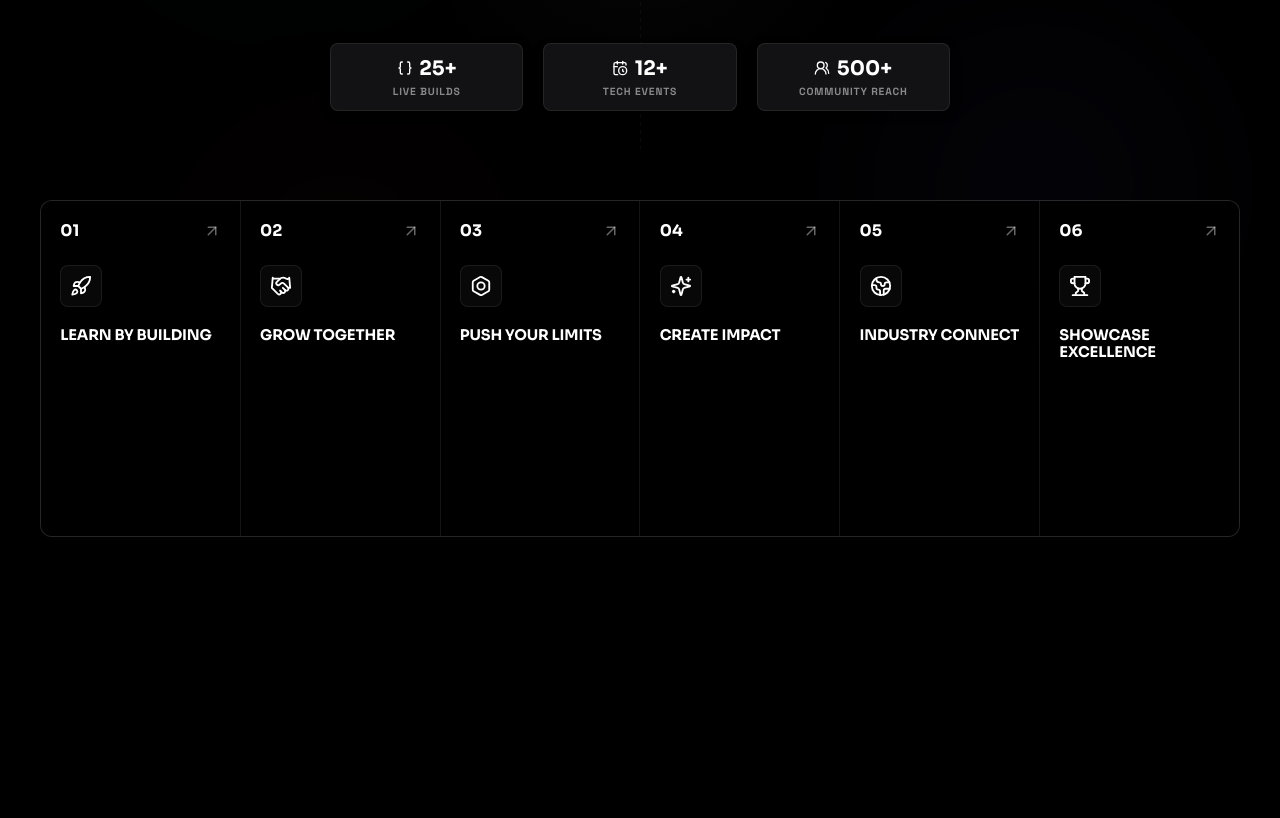
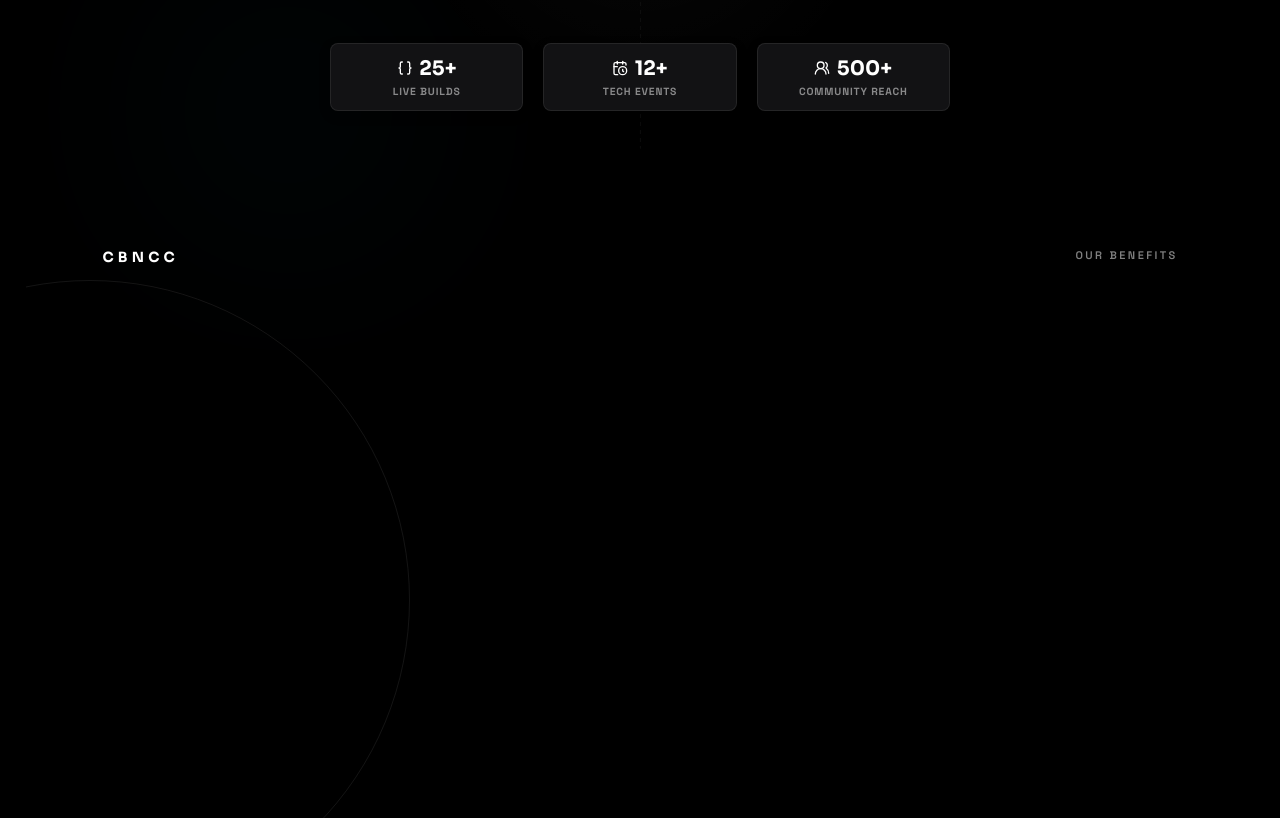
Before and after one commit to Gourav1216/CBNCC-homepage, a React (Vite) app: page / in a window 1280 px wide. Shown: the part 444-1262 px from the top of the page. Before the commit the page ends 1020 px from the top, so only its background shows below. Built offline with nearby package versions, Linux system fonts and the light colour scheme.

Commit message:
Implement scroll-linked arc timeline on PC view and preserve mobile grid layout

```diff
--- a/index.html
+++ b/index.html
@@ -10,7 +10,7 @@
     <link rel="preconnect" href="https://fonts.googleapis.com" />
     <link rel="preconnect" href="https://fonts.gstatic.com" crossorigin />
     <link
-      href="https://fonts.googleapis.com/css2?family=Sora:wght@400;500;600;700&family=Space+Grotesk:wght@400;500;600;700&display=swap"
+      href="https://fonts.googleapis.com/css2?family=Instrument+Serif:ital@0;1&family=Sora:wght@400;500;600;700&family=Space+Grotesk:wght@400;500;600;700&display=swap"
       rel="stylesheet"
     />
   </head>
--- a/src/sections/WhyJoinCBNCC.tsx
+++ b/src/sections/WhyJoinCBNCC.tsx
@@ -1,4 +1,4 @@
-import { useState } from "react";
+import { useState, useEffect, useRef } from "react";
 import {
   ArrowUpRight,
   Bolt,
@@ -70,6 +70,83 @@ const benefits: Benefit[] = [
 
 export function WhyJoinCBNCC() {
   const [expandedIndex, setExpandedIndex] = useState<number | null>(null);
+  const containerRef = useRef<HTMLDivElement>(null);
+  const stepsRef = useRef<HTMLDivElement[]>([]);
+
+  useEffect(() => {
+    const section = containerRef.current;
+    if (!section) return;
+
+    const steps = stepsRef.current;
+    const N = steps.length;
+    if (N === 0) return;
+
+    const SPACING = 360 / N;
+
+    const getRadius = () => {
+      return window.innerHeight * 0.4;
+    };
+
+    const paint = (progress: number) => {
+      const offset = progress * (N - 1) * SPACING;
+      const r = getRadius();
+
+      for (let i = 0; i < N; i++) {
+        const el = steps[i];
+        if (!el) continue;
+
+        let a = i * SPACING - offset;
+        while (a > 180) a -= 360;
+        while (a <= -180) a += 360;
+        const d = Math.abs(a);
+
+        // closeness: 1 when active (a = 0), drops to 0 at SPACING/2 distance
+        const closeness = Math.max(0, 1 - d / (SPACING / 2));
+
+        const rad = (a * Math.PI) / 180;
+        const x = r * Math.cos(rad);
+        const y = r * Math.sin(rad);
+
+        const tilt = -a * (1 - closeness);
+
+        el.style.transform = `translate(${x.toFixed(1)}px, ${y.toFixed(1)}px) rotate(${tilt.toFixed(2)}deg)`;
+        el.style.opacity = Math.max(0, 1 - d / 110).toFixed(3);
+        el.style.setProperty("--c", closeness.toFixed(3));
+      }
+    };
+
+    const getProgress = () => {
+      const rect = section.getBoundingClientRect();
+      const scrolled = -rect.top;
+      const range = section.offsetHeight - window.innerHeight;
+      if (range <= 0) return 0;
+      return Math.max(0, Math.min(1, scrolled / range));
+    };
+
+    let pending = false;
+    const tick = () => {
+      if (window.innerWidth <= 1024) return;
+      if (pending) return;
+      pending = true;
+      requestAnimationFrame(() => {
+        paint(getProgress());
+        pending = false;
+      });
+    };
+
+    window.addEventListener("scroll", tick, { passive: true });
+    window.addEventListener("touchmove", tick, { passive: true });
+    window.addEventListener("resize", tick, { passive: true });
+
+    // Initial paint
+    paint(0);
+
+    return () => {
+      window.removeEventListener("scroll", tick);
+      window.removeEventListener("touchmove", tick);
+      window.removeEventListener("resize", tick);
+    };
+  }, []);
 
   return (
     <section className="why-join" aria-labelledby="why-join-title">
@@ -133,6 +210,36 @@ export function WhyJoinCBNCC() {
         </div>
       </div>
 
+      {/* PC View: Scroll-Linked Arc Timeline */}
+      <div className="why-join__timeline-container" ref={containerRef}>
+        <div className="why-join__timeline-pin">
+          <div className="why-join__timeline-brand">CBNCC</div>
+          <div className="why-join__timeline-eyebrow">Our Benefits</div>
+          <div className="why-join__timeline-arc"></div>
+
+          {benefits.map(({ title, description }, index) => (
+            <div
+              key={title}
+              className="why-join__timeline-step"
+              ref={(el) => {
+                if (el) stepsRef.current[index] = el;
+              }}
+            >
+              <div className="why-join__timeline-step-content">
+                <div className="why-join__timeline-step-dot"></div>
+                <span className="why-join__timeline-step-num">
+                  {String(index + 1).padStart(2, "0")}
+                </span>
+                <div className="why-join__timeline-step-info">
+                  <h4 className="why-join__timeline-step-title">{title}</h4>
+                  <p className="why-join__timeline-step-desc">{description}</p>
+                </div>
+              </div>
+            </div>
+          ))}
+        </div>
+      </div>
+
       <div className="why-join__grid-container">
         <div className="why-join__grid" aria-label="CBNCC member benefits">
           {benefits.map(({ title, description, Icon, accent }, index) => (
--- a/src/styles.css
+++ b/src/styles.css
@@ -255,8 +255,137 @@ select {
   color: rgba(255, 255, 255, 0.5);
 }
 
+/* Scroll-Linked Arc Timeline (PC Only) */
+.why-join__timeline-container {
+  position: relative;
+  height: 400vh;
+  width: 100%;
+  background: transparent;
+  display: flex;
+  flex-direction: column;
+}
+
+.why-join__timeline-pin {
+  position: sticky;
+  top: 0;
+  height: 100vh;
+  width: 100%;
+  overflow: hidden;
+  background: transparent;
+}
+
+.why-join__timeline-brand {
+  position: absolute;
+  top: 6vh;
+  left: 6vw;
+  z-index: 5;
+  font-family: "Sora", sans-serif;
+  font-weight: 800;
+  font-size: 14px;
+  letter-spacing: 0.3em;
+  color: #ffffff;
+}
+
+.why-join__timeline-eyebrow {
+  position: absolute;
+  top: 6vh;
+  right: 6vw;
+  z-index: 5;
+  font-family: "Space Grotesk", sans-serif;
+  font-size: 11px;
+  color: rgba(255, 255, 255, 0.5);
+  letter-spacing: 0.22em;
+  text-transform: uppercase;
+  font-weight: 600;
+}
+
+.why-join__timeline-arc {
+  position: absolute;
+  width: 80vh;
+  height: 80vh;
+  top: 50%;
+  left: 5vw;
+  transform: translate(-50%, -50%);
+  border: 1.5px solid rgba(255, 255, 255, 0.08);
+  border-radius: 50%;
+  pointer-events: none;
+}
+
+/* each step is a 0-size anchor; JS sets the transform */
+.why-join__timeline-step {
+  position: absolute;
+  top: 50%;
+  left: 5vw;
+  width: 0;
+  height: 0;
+  transform-origin: 0 0;
+  will-change: transform, opacity;
+}
+
+.why-join__timeline-step-content {
+  position: absolute;
+  top: 0;
+  left: 0;
+  transform: translateY(-50%);
+  display: flex;
+  align-items: center;
+  gap: 28px;
+}
+
+.why-join__timeline-step-dot {
+  width: 10px;
+  height: 10px;
+  border-radius: 50%;
+  background: #6366f1;
+  box-shadow: 0 0 12px rgba(99, 102, 241, 0.8);
+  flex-shrink: 0;
+  opacity: calc(0.2 + 0.8 * var(--c, 0));
+  transition: opacity 150ms ease, background-color 150ms ease, box-shadow 150ms ease;
+}
+
+.why-join__timeline-step-num {
+  font-family: 'Instrument Serif', serif;
+  font-weight: 400;
+  line-height: 1;
+  white-space: nowrap;
+  font-size: calc(52px + 64px * var(--c, 0));
+  color: rgba(255, 255, 255, calc(0.25 + 0.75 * var(--c, 0)));
+  transition: font-size 150ms ease, color 150ms ease;
+}
+
+.why-join__timeline-step-info {
+  display: flex;
+  flex-direction: column;
+  gap: 6px;
+  overflow: hidden;
+  opacity: var(--c, 0);
+  max-width: calc(450px * var(--c, 0));
+  transition: opacity 200ms ease, max-width 200ms ease;
+}
+
+.why-join__timeline-step-title {
+  font-family: 'Instrument Serif', serif;
+  font-size: clamp(26px, 3.5vw, 42px);
+  font-weight: 400;
+  color: #ffffff;
+  letter-spacing: -0.015em;
+  line-height: 1.1;
+  white-space: nowrap;
+  font-style: italic;
+}
+
+.why-join__timeline-step-desc {
+  font-family: 'Space Grotesk', sans-serif;
+  font-size: 15px;
+  line-height: 1.55;
+  color: rgba(255, 255, 255, 0.65);
+  width: 400px;
+  white-space: normal;
+}
+
 /* Grid Container */
 .why-join__grid-container {
+  display: none; /* Hidden on desktop */
   position: relative;
   width: 100%;
   max-width: 1200px;
@@ -429,7 +558,12 @@ select {
     padding: 2.5rem 1.75rem;
   }
 
+  .why-join__timeline-container {
+    display: none !important;
+  }
+
   .why-join__grid-container {
+    display: block !important;
     padding: 0;
   }
 
```
